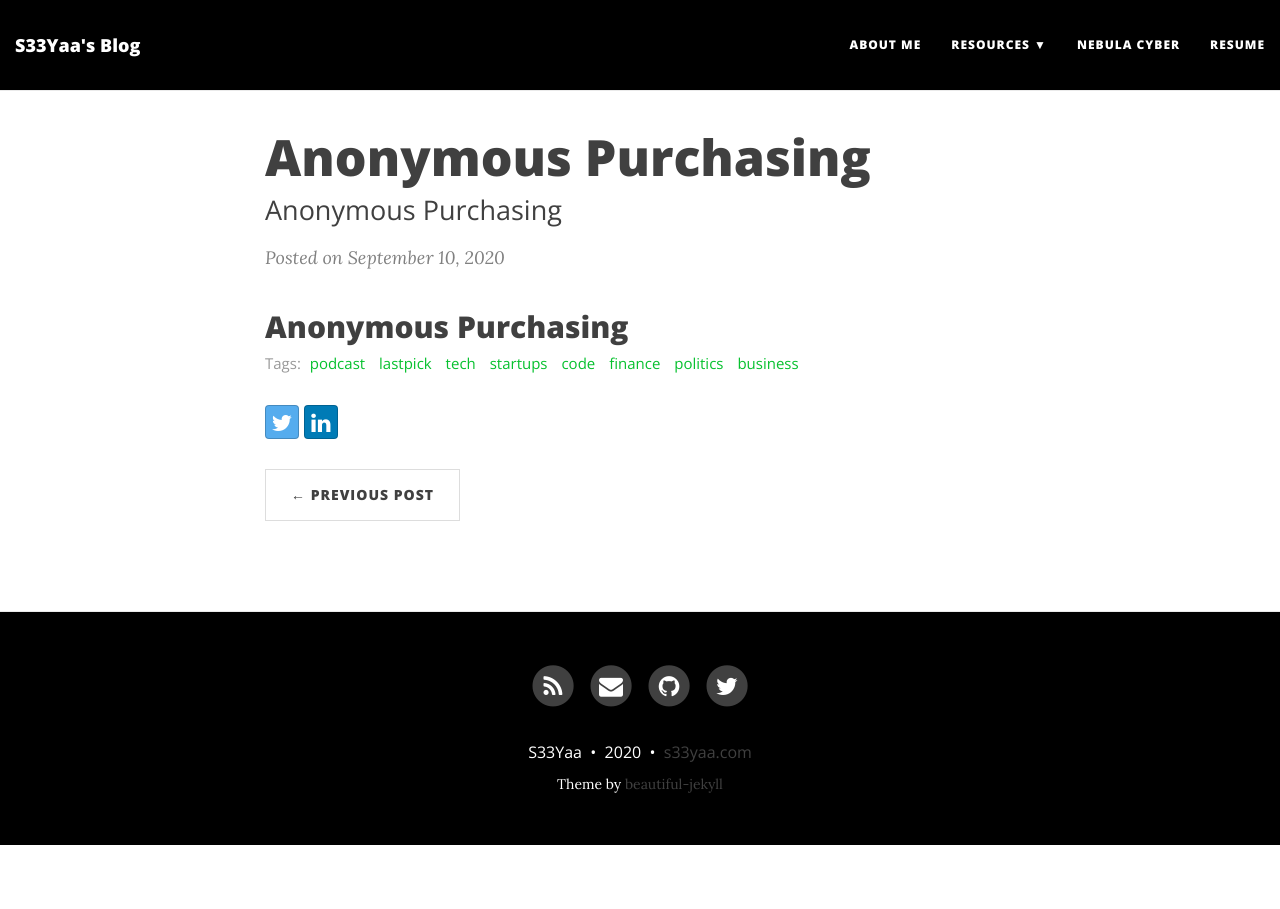
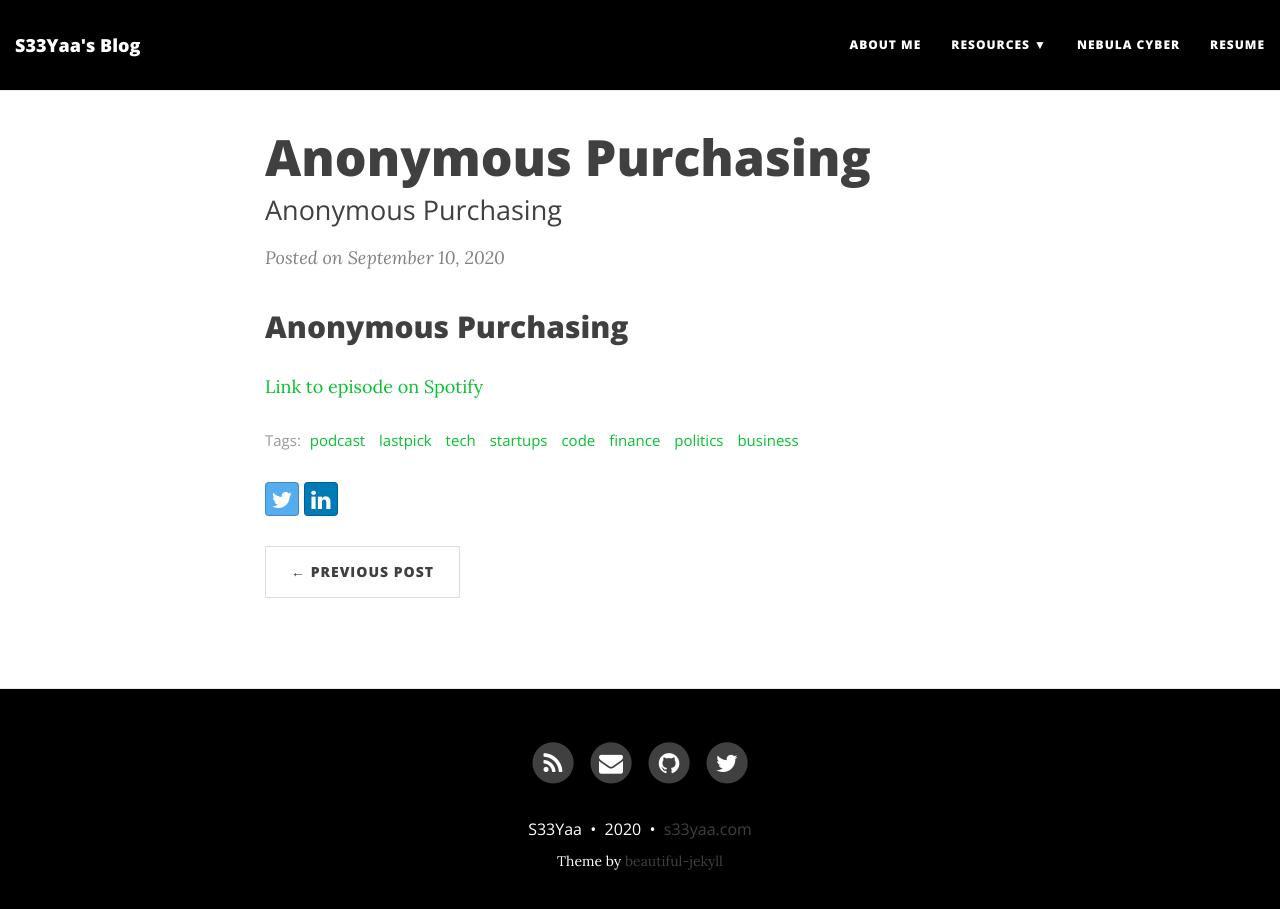
Before and after one commit to vevinkirk/vevinkirk.github.io, a Jekyll site: the page built from _posts/2020-09-10-Anonymous-Purchasing.md, in a window 1280 px wide and 922 px high. Shown: the top 909 px of the window. Built offline with Jekyll 4.4.1, drawn with Linux system fonts in a browser that asks for light colours; nearby versions of some CDN libraries.

Commit message:
Update 2020-09-10-Anonymous-Purchasing.md

```diff
--- a/_posts/2020-09-10-Anonymous-Purchasing.md
+++ b/_posts/2020-09-10-Anonymous-Purchasing.md
@@ -17,3 +17,4 @@ comments: true
 ---
 
 ## Anonymous Purchasing
+[Link to episode on Spotify](https://open.spotify.com/episode/2iyYAJe1LTgRPEpB6IYwTJ?si=gQbnIWiHT9KE0hUdFvNCzA)
```
